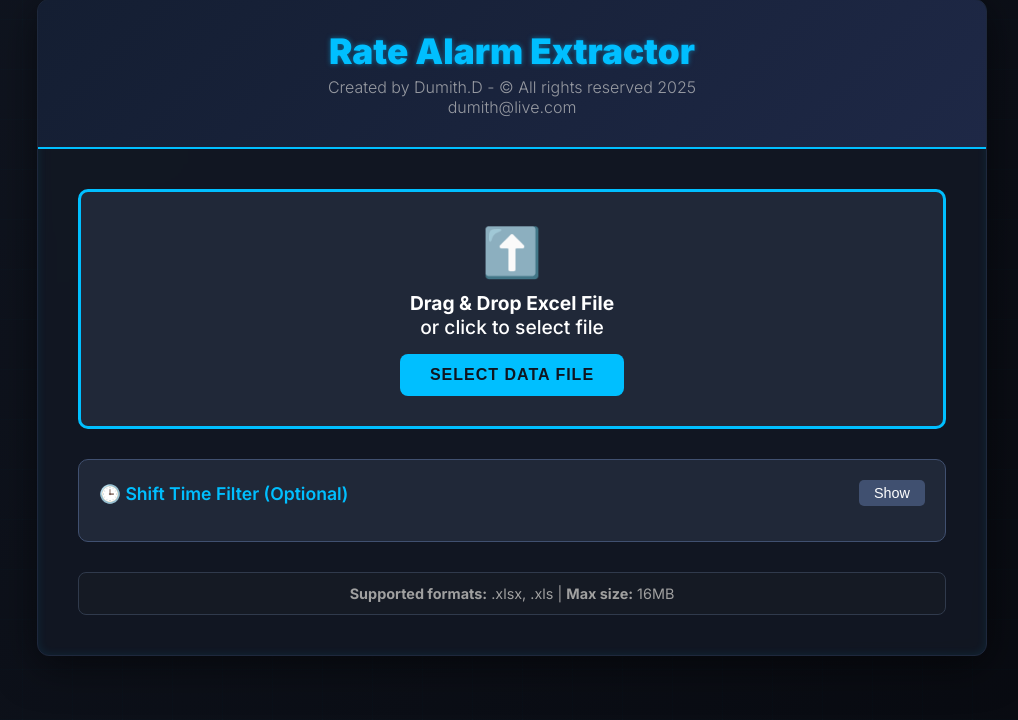
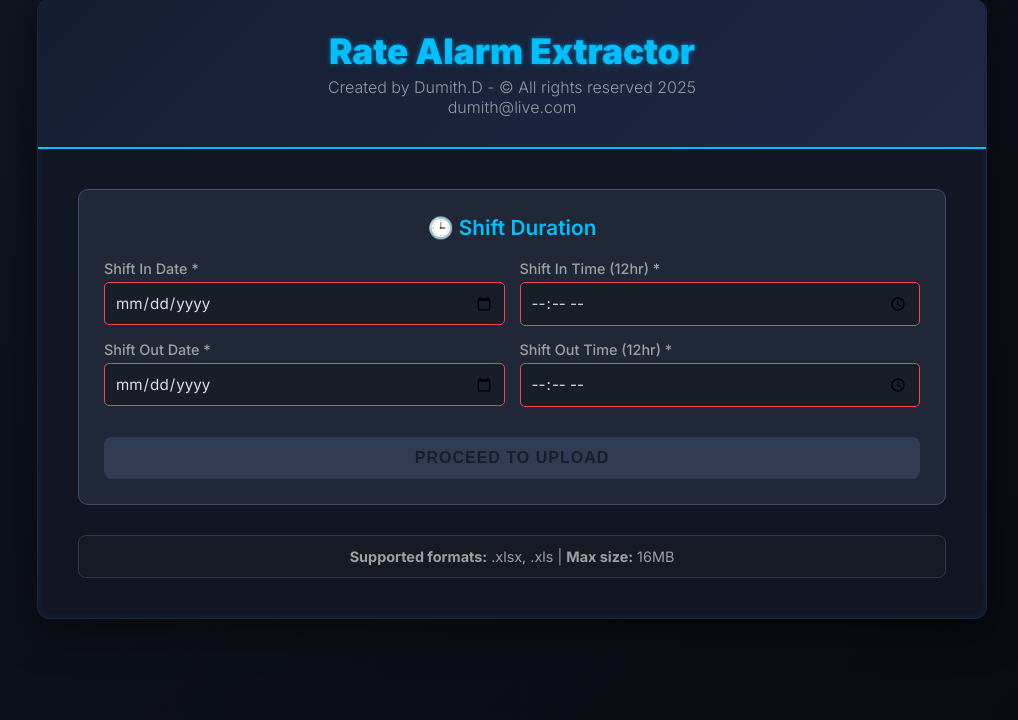
Before and after one commit to mdumithz-cpu/excel-analyzer, a Flask app: page / in a window 1280 px wide. Shown: the part 31-751 px from the top of the page, without its empty margins (128-1146 px from the left). Run offline with Flask 3, Linux system fonts and the light colour scheme.

Commit message:
Update index.html

```diff
--- a/templates/index.html
+++ b/templates/index.html
@@ -90,6 +90,7 @@
             transition: all 0.3s ease;
             cursor: pointer;
             position: relative;
+            display: none; /* Hidden initially until shift time is entered */
         }
 
         .upload-section:hover {
@@ -141,52 +142,30 @@
             background: #202838;
             border: 1px solid #405070;
             border-radius: 10px;
-            padding: 20px;
+            padding: 25px;
             margin-bottom: 20px;
         }
 
         .filter-header {
-            display: flex;
-            justify-content: space-between;
-            align-items: center;
-            cursor: pointer;
-            margin-bottom: 15px;
+            text-align: center;
+            margin-bottom: 20px;
         }
 
         .filter-title {
-            font-size: 1.1em;
+            font-size: 1.3em;
             color: #00bfff;
             font-weight: 600;
         }
 
-        .filter-toggle {
-            background: #405070;
-            color: #fff;
-            border: none;
-            padding: 5px 15px;
-            border-radius: 5px;
-            cursor: pointer;
-            font-size: 0.9em;
-            transition: all 0.3s ease;
-        }
-
-        .filter-toggle:hover {
-            background: #506080;
-        }
-
         .filter-content {
-            display: none;
-        }
-
-        .filter-content.active {
             display: block;
         }
 
-        .filter-grid {
+        .filter-row {
             display: grid;
-            grid-template-columns: repeat(auto-fit, minmax(200px, 1fr));
+            grid-template-columns: 1fr 1fr;
             gap: 15px;
-            margin-top: 15px;
+            margin-bottom: 15px;
         }
 
         .filter-group {
@@ -202,7 +181,7 @@
         }
 
         .filter-group input[type="date"],
-        .filter-group input[type="time"] {
+        .filter-group input[type="time"] { /* Reverted back to type="time" styling */
             background: #181d28;
             border: 1px solid #405070;
             border-radius: 5px;
@@ -213,10 +192,43 @@
         }
 
         .filter-group input[type="date"]:focus,
-        .filter-group input[type="time"]:focus {
+        .filter-group input[type="time"]:focus { /* Reverted back to type="time" styling */
             outline: none;
             border-color: #00bfff;
             box-shadow: 0 0 5px rgba(0, 190, 255, 0.3);
+        }
+
+        .filter-group input[type="date"]:invalid,
+        .filter-group input[type="time"]:invalid { /* Reverted back to type="time" styling */
+            border-color: #ff4444;
+        }
+
+        .proceed-btn {
+            background: #00bfff;
+            color: #101520;
+            border: none;
+            padding: 12px 30px;
+            border-radius: 8px;
+            font-size: 1em;
+            font-weight: 700;
+            cursor: pointer;
+            transition: all 0.3s ease;
+            text-transform: uppercase;
+            letter-spacing: 1px;
+            margin-top: 15px;
+            width: 100%;
+        }
+
+        .proceed-btn:disabled {
+            background: #405070;
+            cursor: not-allowed;
+            opacity: 0.5;
+        }
+
+        .proceed-btn:not(:disabled):hover {
+            background: #00e5ff;
+            box-shadow: 0 4px 15px rgba(0, 190, 255, 0.4);
+            transform: scale(1.02);
         }
 
         .filter-info {
@@ -447,7 +459,7 @@
                 font-size: 1.8em;
             }
 
-            .filter-grid {
+            .filter-row {
                 grid-template-columns: 1fr;
             }
         }
@@ -462,6 +474,40 @@
         </div>
 
         <div class="content">
+            <!-- Date/Time Filter Section - Now First and Always Visible -->
+            <div class="filter-section">
+                <div class="filter-header">
+                    <div class="filter-title">🕒 Shift Duration</div>
+                </div>
+                <div class="filter-content" id="filterContent">
+                    <div class="filter-row">
+                        <div class="filter-group">
+                            <label for="shiftInDate">Shift In Date *</label>
+                            <input type="date" id="shiftInDate" name="shift_in_date" required>
+                        </div>
+                        <div class="filter-group">
+                            <label for="shiftInTime">Shift In Time (12hr) *</label>
+                            <!-- REVERT: Changed type back to 'time' -->
+                            <input type="time" id="shiftInTime" name="shift_in_time" step="60" required>
+                        </div>
+                    </div>
+                    <div class="filter-row">
+                        <div class="filter-group">
+                            <label for="shiftOutDate">Shift Out Date *</label>
+                            <input type="date" id="shiftOutDate" name="shift_out_date" required>
+                        </div>
+                        <div class="filter-group">
+                            <label for="shiftOutTime">Shift Out Time (12hr) *</label>
+                            <!-- REVERT: Changed type back to 'time' -->
+                            <input type="time" id="shiftOutTime" name="shift_out_time" step="60" required>
+                        </div>
+                    </div>
+                    <button class="proceed-btn" id="proceedBtn" disabled>
+                        Proceed to Upload
+                    </button>
+                </div>
+            </div>
+
             <div class="upload-section" id="uploadSection">
                 <div class="upload-icon">⬆️</div>
                 <div class="upload-text">
@@ -474,36 +520,6 @@
                 </button>
             </div>
 
-            <!-- Date/Time Filter Section -->
-            <div class="filter-section">
-                <div class="filter-header" onclick="toggleFilter()">
-                    <div class="filter-title">🕒 Shift Time Filter (Optional)</div>
-                    <button class="filter-toggle" id="filterToggle">Show</button>
-                </div>
-                <div class="filter-content" id="filterContent">
-                    <div class="filter-grid">
-                        <div class="filter-group">
-                            <label for="shiftInDate">Shift In Date</label>
-                            <input type="date" id="shiftInDate" name="shift_in_date">
-                        </div>
-                        <div class="filter-group">
-                            <label for="shiftInTime">Shift In Time</label>
-                            <input type="time" id="shiftInTime" name="shift_in_time">
-                        </div>
-                        <div class="filter-group">
-                            <label for="shiftOutDate">Shift Out Date</label>
-                            <input type="date" id="shiftOutDate" name="shift_out_date">
-                        </div>
-                        <div class="filter-group">
-                            <label for="shiftOutTime">Shift Out Time</label>
-                            <input type="time" id="shiftOutTime" name="shift_out_time">
-                        </div>
-                    </div>
-                    <div class="filter-info">
-                        ℹ️ Leave empty to process all alarms. Fill all fields to filter alarms by shift duration.
-                    </div>
-                </div>
-            </div>
 
             <div class="file-info" id="fileInfo">
                 <strong>📄 Selected File:</strong> <span id="fileName"></span><br>
@@ -571,21 +587,81 @@
         const duplicateWarning = document.getElementById('duplicateWarning');
 
         // Filter elements
-        const filterContent = document.getElementById('filterContent');
-        const filterToggle = document.getElementById('filterToggle');
+        const proceedBtn = document.getElementById('proceedBtn');
         const shiftInDate = document.getElementById('shiftInDate');
         const shiftInTime = document.getElementById('shiftInTime');
         const shiftOutDate = document.getElementById('shiftOutDate');
         const shiftOutTime = document.getElementById('shiftOutTime');
 
-        function toggleFilter() {
-            filterContent.classList.toggle('active');
-            filterToggle.textContent = filterContent.classList.contains('active') ? 'Hide' : 'Show';
+        /**
+         * Validates the shift duration inputs.
+         */
+        function validateShiftDuration() {
+            // Check if all inputs are filled
+            const allFilled = shiftInDate.value && shiftInTime.value &&
+                             shiftOutDate.value && shiftOutTime.value;
+
+            // Check validity (which browser handles for type="time")
+            const allValid = shiftInTime.checkValidity() && shiftOutTime.checkValidity();
+
+            if (allFilled && allValid) {
+                // Check if shift out is after shift in
+                // We construct Date objects using the date and the HH:MM text value (which is still 24hr behind the scenes for type="time")
+                const shiftIn = new Date(`${shiftInDate.value}T${shiftInTime.value}`);
+                const shiftOut = new Date(`${shiftOutDate.value}T${shiftOutTime.value}`);
+
+                // Ensure dates are valid Date objects (i.e., not 'Invalid Date')
+                if (isNaN(shiftIn.getTime()) || isNaN(shiftOut.getTime())) {
+                    proceedBtn.disabled = true;
+                    return false;
                 }
 
+                if (shiftOut > shiftIn) {
+                    proceedBtn.disabled = false;
+                    return true;
+                } else {
+                    proceedBtn.disabled = true;
+                    return false;
+                }
+            } else {
+                proceedBtn.disabled = true;
+                return false;
+            }
+        }
+
+        // Add event listeners to all shift duration inputs
+        [shiftInDate, shiftInTime, shiftOutDate, shiftOutTime].forEach(input => {
+            input.addEventListener('change', validateShiftDuration);
+            input.addEventListener('input', validateShiftDuration);
+        });
+
+        // Proceed button click handler
+        proceedBtn.addEventListener('click', function() {
+            if (validateShiftDuration()) {
+                uploadSection.style.display = 'block';
+                setTimeout(() => {
+                    uploadSection.scrollIntoView({
+                        behavior: 'smooth',
+                        block: 'start'
+                    });
+                }, 100);
+            }
+        });
+
+        /**
+         * Updates the processing log with a timestamped message.
+         * Using 'en-US' default (which is usually 12-hour format with AM/PM) for logging.
+         */
         function updateLog(message, type = 'info') {
             const now = new Date();
-            const timeString = now.toLocaleTimeString('en-US', { hour: '2-digit', minute: '2-digit', second: '2-digit' });
+            // REVERT: Using default locale options (or specifying 'en-US')
+            // for standard 12-hour logging format.
+            const timeString = now.toLocaleTimeString('en-US', {
+                hour: '2-digit',
+                minute: '2-digit',
+                second: '2-digit'
+                // Removed hourCycle: 'h23'
+            });
 
             const logEntry = document.createElement('div');
             logEntry.className = `log-entry ${type}`;
@@ -649,27 +725,17 @@
             const formData = new FormData();
             formData.append('file', file);
 
-            // Add date/time filters if provided
+            // Add date/time filters (now mandatory)
             const shiftInDateVal = shiftInDate.value;
             const shiftInTimeVal = shiftInTime.value;
             const shiftOutDateVal = shiftOutDate.value;
             const shiftOutTimeVal = shiftOutTime.value;
 
-            // Validate: either all fields filled or all empty
-            const filterFieldsFilled = [shiftInDateVal, shiftInTimeVal, shiftOutDateVal, shiftOutTimeVal].filter(v => v).length;
-            if (filterFieldsFilled > 0 && filterFieldsFilled < 4) {
-                showStatus('Please fill all shift time fields or leave all empty', 'error');
-                updateLog('ERROR: Incomplete shift time filter.', 'error');
-                return;
-            }
-
-            if (filterFieldsFilled === 4) {
             formData.append('shift_in_date', shiftInDateVal);
             formData.append('shift_in_time', shiftInTimeVal);
             formData.append('shift_out_date', shiftOutDateVal);
             formData.append('shift_out_time', shiftOutTimeVal);
             updateLog(`Applying shift filter: ${shiftInDateVal} ${shiftInTimeVal} to ${shiftOutDateVal} ${shiftOutTimeVal}`, 'info');
-            }
 
             progressSection.style.display = 'block';
             uploadSection.style.display = 'none';
@@ -703,31 +769,28 @@
                 }
             }, 800);
 
-            fetch('/upload', {
-                method: 'POST',
-                body: formData
-            })
-            .then(response => response.json())
-            .then(data => {
+            // *** START Mock Simulation for Canvas Preview ***
+            setTimeout(() => {
+                 // Simulate successful response after a delay
+                 const mockResponse = {
+                     success: true,
+                     message: 'Filtering completed. 5,123 alarms processed and filtered.',
+                     download_url: '#mock-download-link'
+                 };
+
                  clearInterval(progressInterval);
 
-                if (data.success) {
+                 if (mockResponse.success) {
                     updateLog('Server processing completed successfully!', 'success');
-                    showDownloadSection(data);
+                    showDownloadSection(mockResponse);
                 } else {
-                    updateLog(`ERROR: ${data.error}`, 'error');
-                    showStatus(data.error, 'error');
+                    updateLog(`ERROR: ${mockResponse.error || 'Unknown error occurred.'}`, 'error');
+                    showStatus(mockResponse.error || 'Processing failed.', 'error');
                     resetUploadSection();
                 }
                 setProcessingState(false);
-            })
-            .catch(error => {
-                clearInterval(progressInterval);
-                updateLog(`NETWORK ERROR: ${error.message}`, 'error');
-                showStatus('Network error: ' + error.message, 'error');
-                resetUploadSection();
-                setProcessingState(false);
-            });
+            }, 5000);
+            // *** END Mock Simulation ***
         }
 
         function resetUploadSection() {
@@ -769,7 +832,7 @@
         }
 
         function resetApp() {
-            uploadSection.style.display = 'block';
+            uploadSection.style.display = 'none';
             fileInfo.style.display = 'none';
             progressSection.style.display = 'none';
             statusMessage.style.display = 'none';
@@ -782,8 +845,12 @@
             shiftInTime.value = '';
             shiftOutDate.value = '';
             shiftOutTime.value = '';
+            proceedBtn.disabled = true;
 
             setProcessingState(false);
+
+            // Scroll back to top
+            window.scrollTo({ top: 0, behavior: 'smooth' });
         }
 
         function formatFileSize(bytes) {
```
Lines whose indentation alone changed are shown as unchanged.
